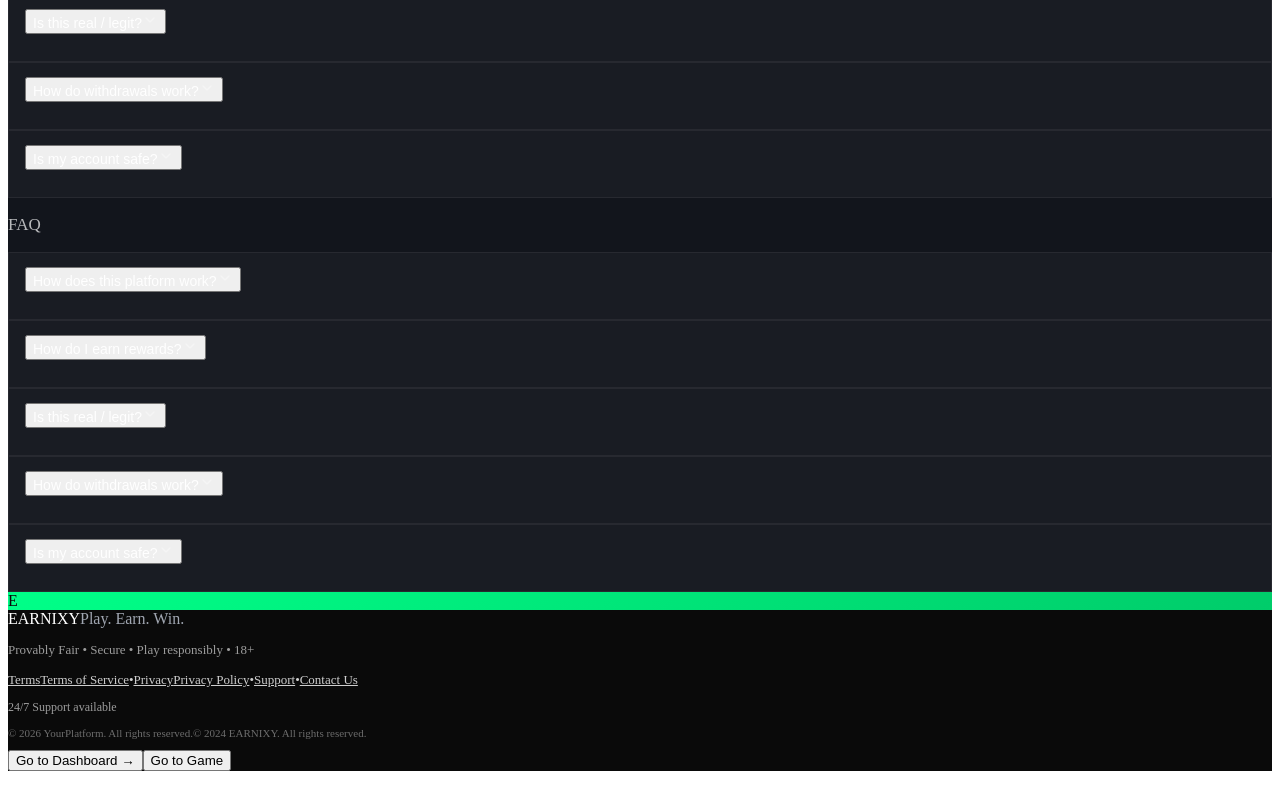
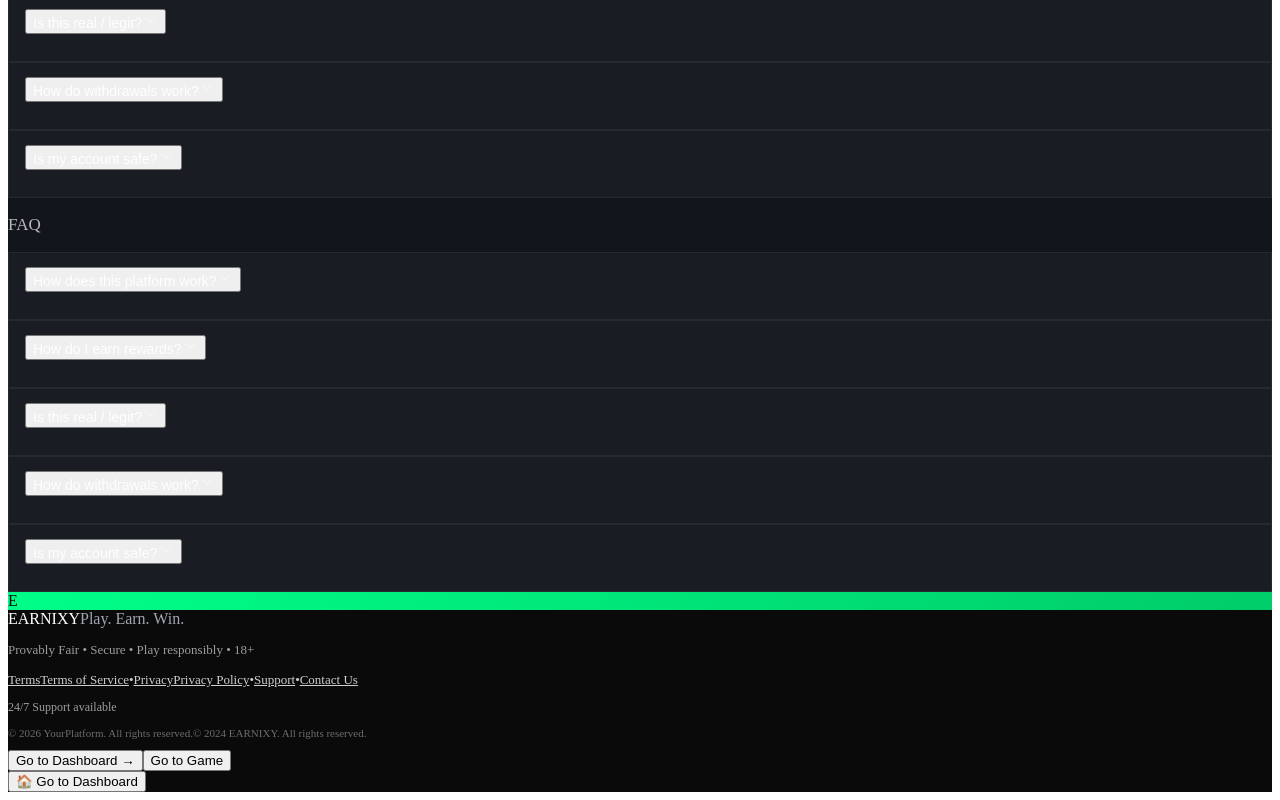
Before and after one commit to ubongnsini/wagxia, a React (Vite) app: page / in a window 1280 px wide. Shown: the part 6251-7051 px from the top of the page. Before the commit the page ends 7030 px from the top, so only its background shows below. Built offline with nearby package versions, Linux system fonts and the light colour scheme.

Commit message:
fix: added prominent dashboard button on landing

```diff
--- a/src/app/pages/HomePage.tsx
+++ b/src/app/pages/HomePage.tsx
@@ -1158,6 +1158,15 @@
     Go to Game
   </button>
 </div>
+{/* Quick Navigation for Testing */}
+        <div className="fixed bottom-8 left-1/2 -translate-x-1/2 z-50 flex gap-4">
+          <button
+            onClick={() => window.location.href = '/dashboard'}
+            className="bg-white text-black px-8 py-4 rounded-2xl font-bold text-lg shadow-2xl hover:scale-105 active:scale-95 transition-all"
+          >
+            🏠 Go to Dashboard
+          </button>
+        </div>
     </div>
   );
 }
```
